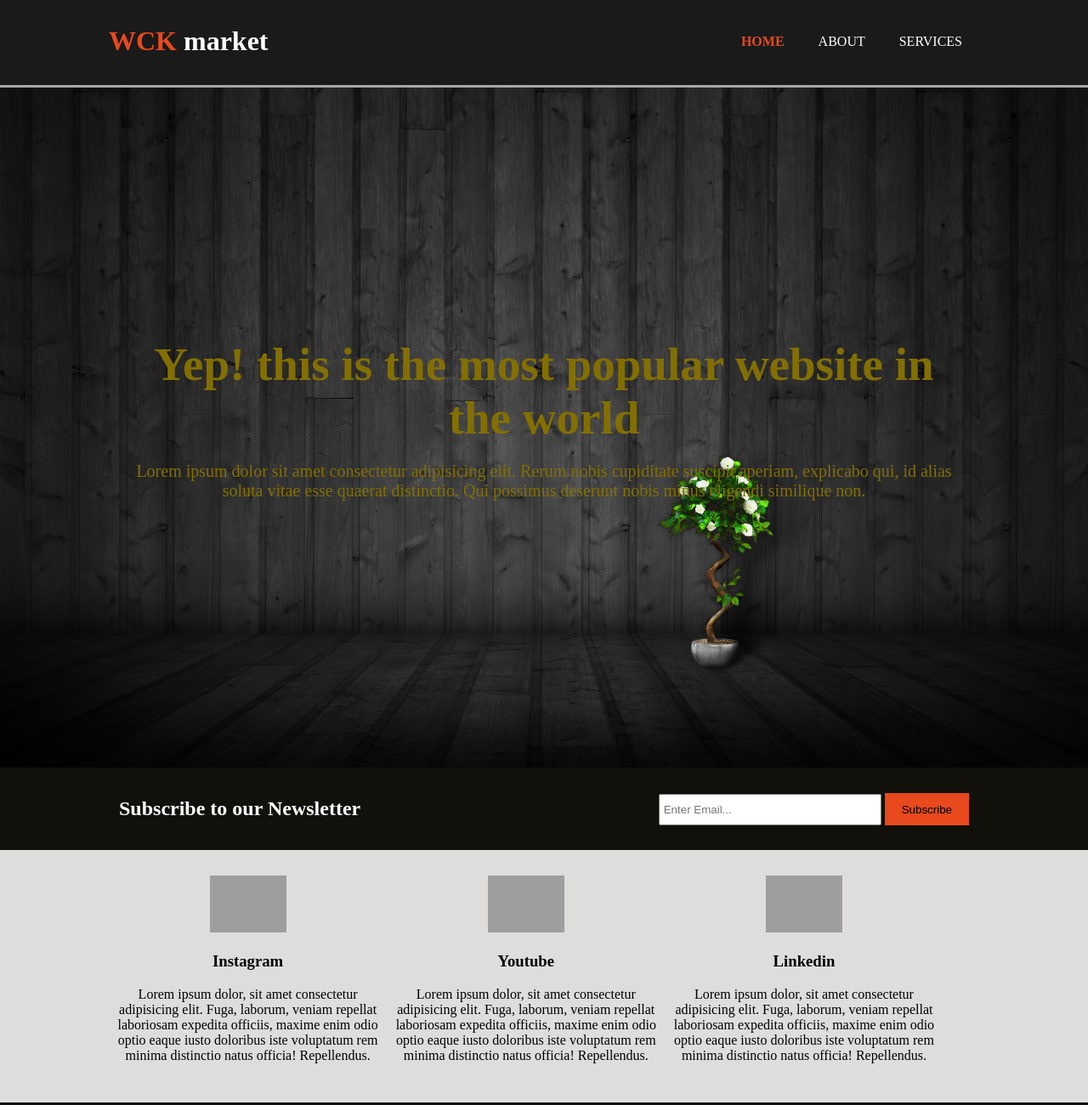
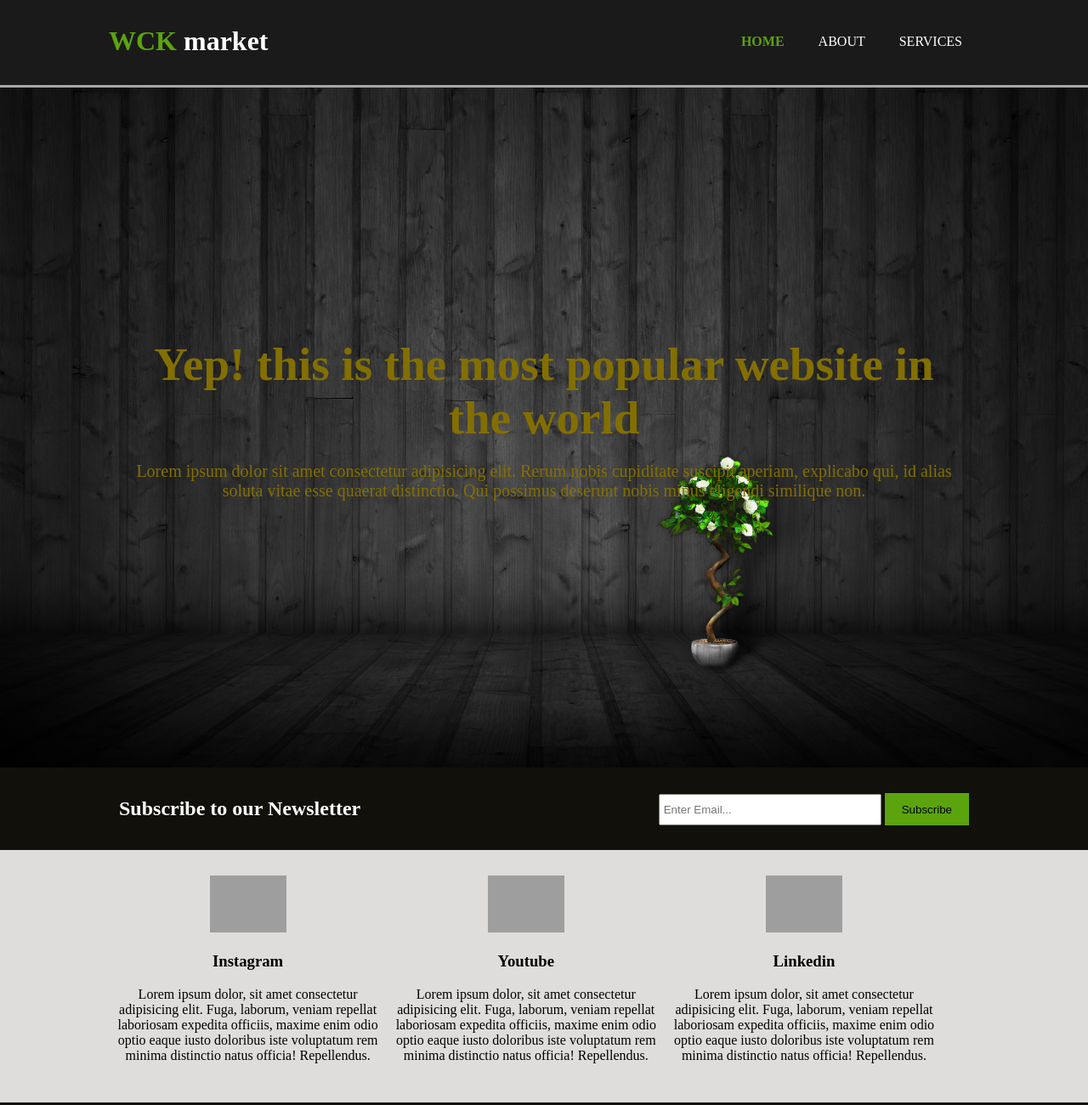
Before and after one commit to samosha/BreathEasy, a plain HTML site: page WCK/index.html in a window 1280 px wide. Shown: the top 1300 px of the page at 85% size. Drawn offline with Linux system fonts and the light colour scheme; grey boxes are pictures that could not be loaded.

Commit message:
update color

```diff
--- a/WCK/style/style.css
+++ b/WCK/style/style.css
@@ -21,7 +21,7 @@ ul{
 
 .button1{
     height:38px;
-    background: #e8491d;
+    background: rgb(91,164,13);
     border: 0;
     padding-left: 20px;
     padding-right: 20px;
@@ -62,13 +62,13 @@ header nav{
 }
 
 header .highlight, header .current a{
-    color: #e8491d;
+    color: rgb(91,164,13);
     font-weight: bold;
 }
 
 header a:hover{
     color: #cccccc;
-    font-weight: bold;
+    /*font-weight: bold;*/
 }
 /*Showcase*/
 
```
